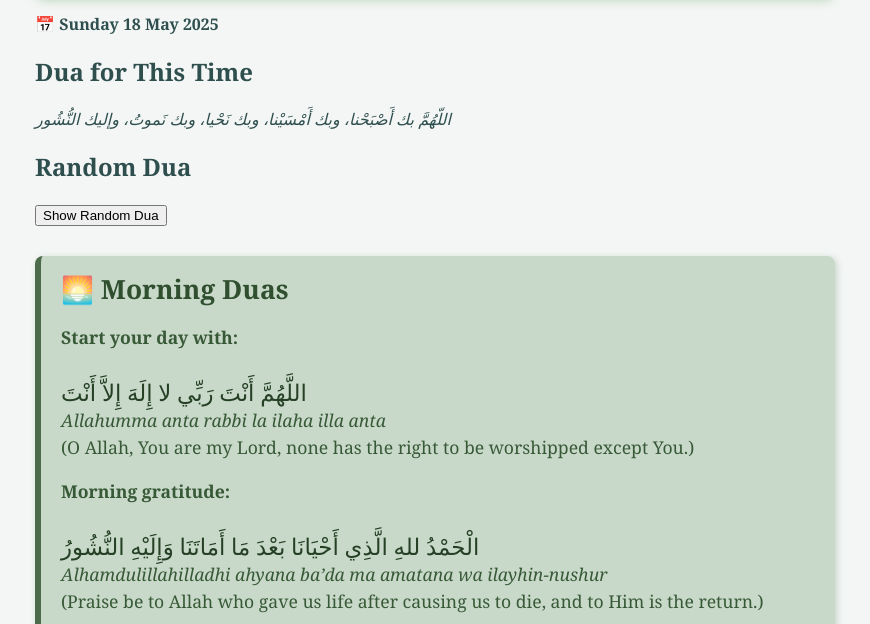
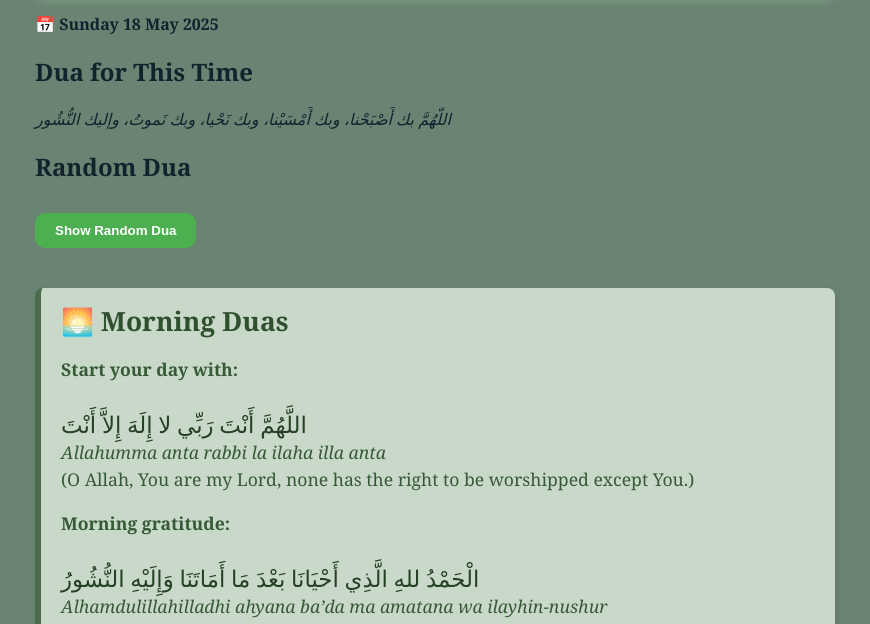
Before and after one commit to Mohdmahin/duas, a plain HTML site: page index.html in a window 1280 px wide. Shown: the part 174-798 px from the top of the page, without its empty margins (205-1075 px from the left). Drawn offline with Linux system fonts and the light colour scheme.

Commit message:
style.css

```diff
--- a/style.css
+++ b/style.css
@@ -1,8 +1,8 @@
 body {
   margin: 0;
   font-family: 'Georgia', serif;
-  background-color: #f3f6f4;  /* soft off-white with green tint */
-  color: #2f4f4f;  /* dark slate green */
+  background-color: #6b8373;  /* soft off-white with green tint */
+  color: #13232e;  /* dark slate green */
 }
 
 .container {
@@ -161,5 +161,21 @@ footer {
   margin-top: 40px;
   text-align: center;
   font-size: 0.9em;
-  color: #5b705b;
+  color: #0a0a0a;
 }
+button {
+  background-color: #4caf50;
+  color: white;
+  border: none;
+  padding: 10px 20px;
+  margin: 10px 0;
+  border-radius: 10px;
+  cursor: pointer;
+  font-weight: bold;
+  transition: transform 0.2s, background-color 0.3s;
+}
+
+button:hover {
+  transform: scale(1.05);
+  background-color: #388e3c;
+}
```
